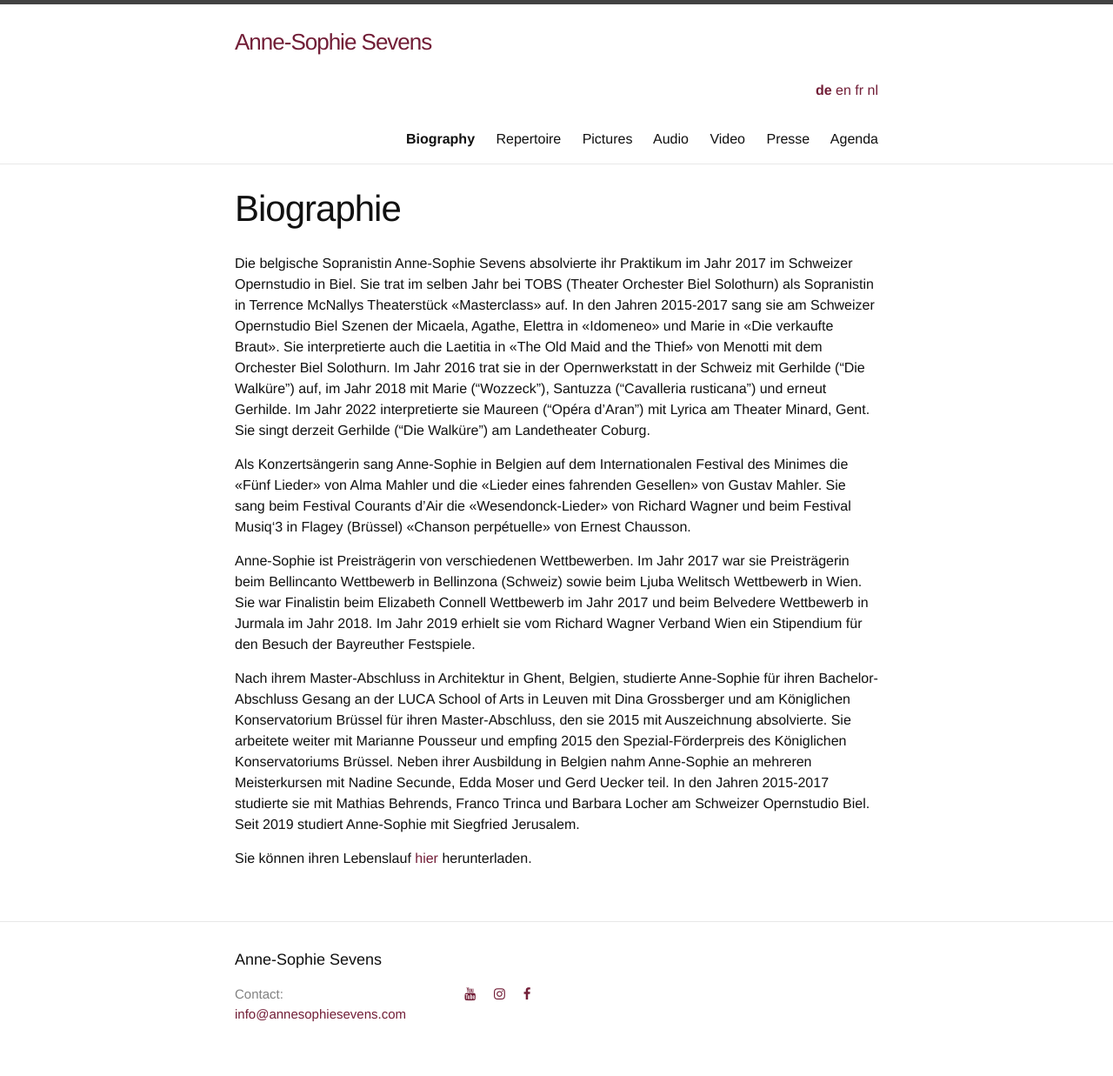
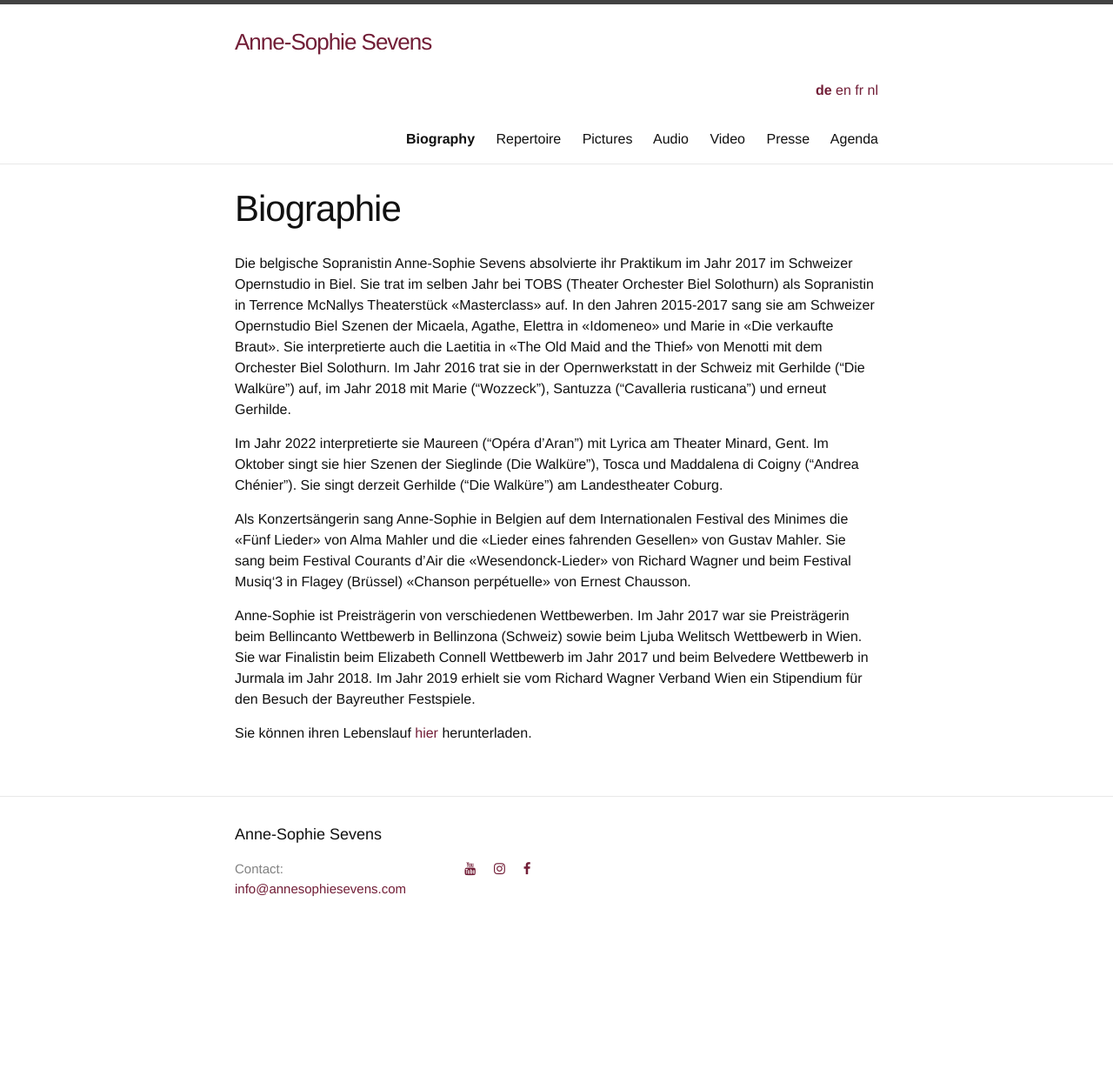
Before and after one commit to annesophie-sevens/annesophie-sevens.github.io, a Jekyll site: the page built from biography-de.md, in a window 1280 px wide. Shown: the whole page at 87% size. Built offline with Jekyll 4.4.1, drawn with Linux system fonts in a browser that asks for light colours; nearby versions of some CDN libraries; after the commit the page ends 1093 px from its top, so only the background shows below that.

Commit message:
Update biography-de.md

```diff
--- a/biography-de.md
+++ b/biography-de.md
@@ -6,12 +6,13 @@ lang: de
 ref: biography
 
 ---
-Die belgische Sopranistin Anne-Sophie Sevens absolvierte ihr Praktikum im Jahr 2017 im Schweizer Opernstudio in Biel. Sie trat im selben Jahr bei TOBS (Theater Orchester Biel Solothurn) als Sopranistin in Terrence McNallys Theaterstück «Masterclass» auf. In den Jahren 2015-2017 sang sie am Schweizer Opernstudio Biel Szenen der Micaela, Agathe, Elettra in «Idomeneo» und Marie in «Die verkaufte Braut». Sie interpretierte auch die Laetitia in «The Old Maid and the Thief» von Menotti mit dem Orchester Biel Solothurn. Im Jahr 2016 trat sie in der Opernwerkstatt in der Schweiz mit Gerhilde ("Die Walküre") auf, im Jahr 2018 mit Marie ("Wozzeck"), Santuzza ("Cavalleria rusticana") und erneut Gerhilde. Im Jahr 2022 interpretierte sie Maureen ("Opéra d'Aran") mit Lyrica am Theater Minard, Gent. Sie singt derzeit Gerhilde ("Die Walküre") am Landetheater Coburg.
+Die belgische Sopranistin Anne-Sophie Sevens absolvierte ihr Praktikum im Jahr 2017 im Schweizer Opernstudio in Biel. Sie trat im selben Jahr bei TOBS (Theater Orchester Biel Solothurn) als Sopranistin in Terrence McNallys Theaterstück «Masterclass» auf. In den Jahren 2015-2017 sang sie am Schweizer Opernstudio Biel Szenen der Micaela, Agathe, Elettra in «Idomeneo» und Marie in «Die verkaufte Braut». Sie interpretierte auch die Laetitia in «The Old Maid and the Thief» von Menotti mit dem Orchester Biel Solothurn. Im Jahr 2016 trat sie in der Opernwerkstatt in der Schweiz mit Gerhilde (“Die Walküre”) auf, im Jahr 2018 mit Marie (“Wozzeck”), Santuzza (“Cavalleria rusticana”) und erneut Gerhilde.
+
+Im Jahr 2022 interpretierte sie Maureen (“Opéra d’Aran”) mit Lyrica am Theater Minard, Gent. Im Oktober singt sie hier Szenen der Sieglinde (Die Walküre”), Tosca und Maddalena di Coigny (“Andrea Chénier”). Sie singt derzeit Gerhilde (“Die Walküre”) am Landestheater Coburg.
 
 Als Konzertsängerin sang Anne-Sophie in Belgien auf dem Internationalen Festival des Minimes die «Fünf Lieder» von Alma Mahler und die «Lieder eines fahrenden Gesellen» von Gustav Mahler. Sie sang beim Festival Courants d’Air die «Wesendonck-Lieder» von Richard Wagner und beim Festival Musiq‘3 in Flagey (Brüssel) «Chanson perpétuelle» von Ernest Chausson.
 
 Anne-Sophie ist Preisträgerin von verschiedenen Wettbewerben. Im Jahr 2017 war sie Preisträgerin beim Bellincanto Wettbewerb in Bellinzona (Schweiz) sowie beim Ljuba Welitsch Wettbewerb in Wien. Sie war Finalistin beim Elizabeth Connell Wettbewerb im Jahr 2017 und beim Belvedere Wettbewerb in Jurmala im Jahr 2018. Im Jahr 2019 erhielt sie vom Richard Wagner Verband Wien ein Stipendium für den Besuch der Bayreuther Festspiele.
 
-Nach ihrem Master-Abschluss in Architektur in Ghent, Belgien, studierte Anne-Sophie für ihren Bachelor-Abschluss Gesang an der LUCA School of Arts in Leuven mit Dina Grossberger und am Königlichen Konservatorium Brüssel für ihren Master-Abschluss, den sie 2015 mit Auszeichnung absolvierte. Sie arbeitete weiter mit Marianne Pousseur und empfing 2015 den Spezial-Förderpreis des Königlichen Konservatoriums Brüssel. Neben ihrer Ausbildung in Belgien nahm Anne-Sophie an mehreren Meisterkursen mit Nadine Secunde, Edda Moser und Gerd Uecker teil. In den Jahren 2015-2017 studierte sie mit Mathias Behrends, Franco Trinca und Barbara Locher am Schweizer Opernstudio Biel. Seit 2019 studiert Anne-Sophie mit Siegfried Jerusalem.
 
 Sie können ihren Lebenslauf [hier]({{ site.baseurl }}/assets/CV.pdf) herunterladen.
```
